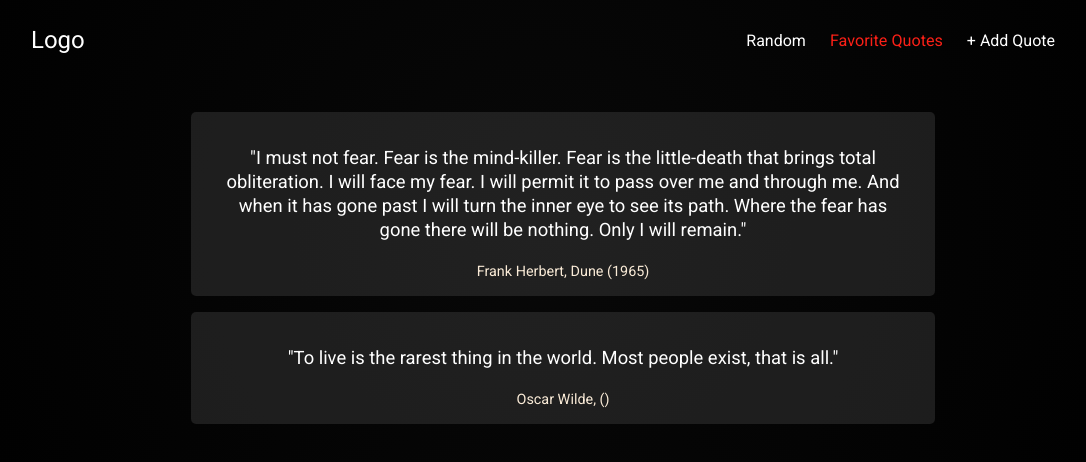
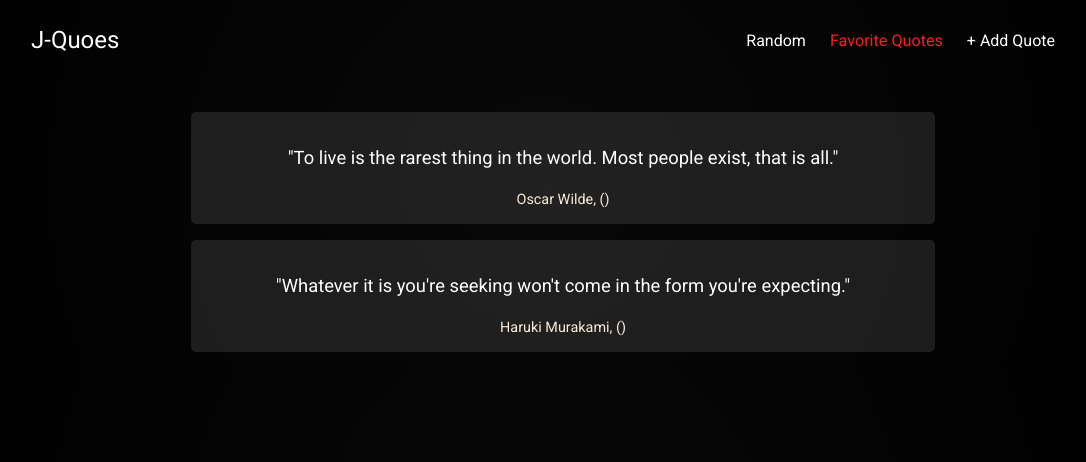
Before and after one commit to DevJhom/quotes-app, a React (Create React App) app: page /fav-quotes in a window 1280 px wide. Shown: the top 462 px of the page, without its empty margins (97-1183 px from the left). Built offline with nearby package versions, Linux system fonts and the light colour scheme.

Commit message:
changes the displayed quote on click

```diff
--- a/src/components/UI/ButtonNext.js
+++ b/src/components/UI/ButtonNext.js
@@ -1,12 +1,19 @@
-import classes from './ButtonNext.module.css'
+import { FontAwesomeIcon } from "@fortawesome/react-fontawesome";
+import { faArrowRight } from "@fortawesome/free-solid-svg-icons";
+
+import classes from "./ButtonNext.module.css";
 
 const ButtonNext = (props) => {
-    return (
-        <button>
-            {props.text}
-            {/* Add an -> icon later*/}
-        </button>
-    );
-}
+  return (
+    <button
+      className={classes.btn}
+      type={props.type || 'button'}
+      onClick={props.onClick}
+    >
+      {props.text}
+      <FontAwesomeIcon icon={faArrowRight} className={classes.icon} />
+    </button>
+  );
+};
 
 export default ButtonNext;
--- a/src/components/UI/Navigation.js
+++ b/src/components/UI/Navigation.js
@@ -5,7 +5,7 @@
 const Navigation = () => {
   return (
     <header className={classes.header}>
-      <div className={classes.logo}>Logo</div>
+      <div className={classes.logo}>J-Quoes</div>
       <nav className={classes.nav}>
         <ul>
           <li>
--- a/src/components/quotes/Quotes.js
+++ b/src/components/quotes/Quotes.js
@@ -1,26 +1,34 @@
-import Quote from './Quote';
+import Quote from "./Quote";
 
-import classes from './Quotes.module.css';
+import classes from "./Quotes.module.css";
 
 const dummy = [
   {
-        text: 'I must not fear. Fear is the mind-killer. Fear is the little-death that brings total obliteration. I will face my fear. I will permit it to pass over me and through me. And when it has gone past I will turn the inner eye to see its path. Where the fear has gone there will be nothing. Only I will remain.',
-        author: 'Frank Herbert',
-        book: 'Dune',
-        year: '1965'
+    text: "To live is the rarest thing in the world. Most people exist, that is all.",
+    author: "Oscar Wilde",
+    book: "",
+    year: "",
   },
   {
-        text: 'To live is the rarest thing in the world. Most people exist, that is all.',
-        author: 'Oscar Wilde',
-        book: '',
-        year: ''
-    }];
+    text: "Whatever it is you're seeking won't come in the form you're expecting.",
+    author: "Haruki Murakami",
+    book: "",
+    year: "",
+  },
+];
 
-const Quotes = props => {
-    return(
+const Quotes = (props) => {
+  return (
     <ul className={classes.quotes}>
       {dummy.map((quote) => {
-                return <Quote text={quote.text} author={quote.author} book={quote.book} year={quote.year}/>
+        return (
+          <Quote
+            text={quote.text}
+            author={quote.author}
+            book={quote.book}
+            year={quote.year}
+          />
+        );
       })}
     </ul>
   );
--- a/src/pages/Landing.js
+++ b/src/pages/Landing.js
@@ -1,18 +1,54 @@
+import { useState } from "react";
+
 import DisplayedQuote from "../components/quotes/DisplayedQuote";
 import ButtonNext from "../components/UI/ButtonNext";
 
+const dummy = [
+  {
+    text: "I must not fear. Fear is the mind-killer. Fear is the little-death that brings total obliteration. I will face my fear. I will permit it to pass over me and through me. And when it has gone past I will turn the inner eye to see its path. Where the fear has gone there will be nothing. Only I will remain.",
+    author: "Frank Herbert",
+    book: "Dune",
+    year: "1965",
+  },
+  {
+    text: "To live is the rarest thing in the world. Most people exist, that is all.",
+    author: "Oscar Wilde",
+    book: "",
+    year: "",
+  },
+  {
+    text: "Whatever it is you're seeking won't come in the form you're expecting.",
+    author: "Haruki Murakami",
+    book: "",
+    year: "",
+  },
+];
+
+let counter = 0;
+
 const Landing = () => {
+  const [displayedQuoteData, setDisplayedQuoteData] = useState(dummy[counter]);
 
-  const text =
-    "I must not fear. Fear is the mind-killer. Fear is the little-death that brings total obliteration. I will face my fear. I will permit it to pass over me and through me. And when it has gone past I will turn the inner eye to see its path. Where the fear has gone there will be nothing. Only I will remain.";
-  const author = "Frank Herbert";
-  const book = "Dune";
-  const year = "1965";
+  const onClickHandler = () => {
+    if(counter < dummy.length - 1){
+      ++counter;
+    }else{
+      counter = 0;
+      //fetch more data
+    }
+
+    setDisplayedQuoteData(dummy[counter]);
+  };
 
   return (
     <div className="centered">
-      <DisplayedQuote text={text} author={author} book={book} year={year} />
-      <ButtonNext text="Next Quote"/>
+      <DisplayedQuote
+        text={displayedQuoteData.text}
+        author={displayedQuoteData.author}
+        book={displayedQuoteData.book}
+        year={displayedQuoteData.year}
+      />
+      <ButtonNext text="Next Quote" type="button" onClick={onClickHandler} />
     </div>
   );
 };
```
Lines whose indentation alone changed are shown as unchanged.
